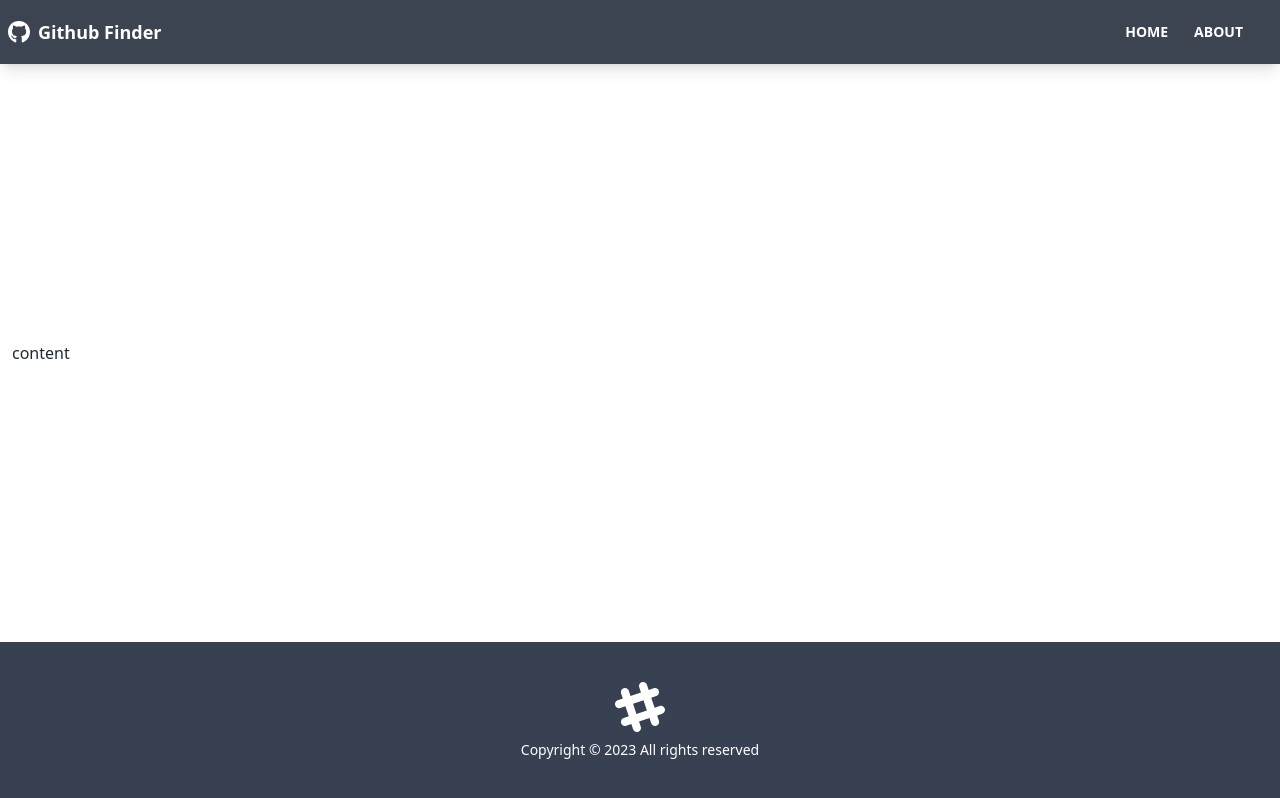
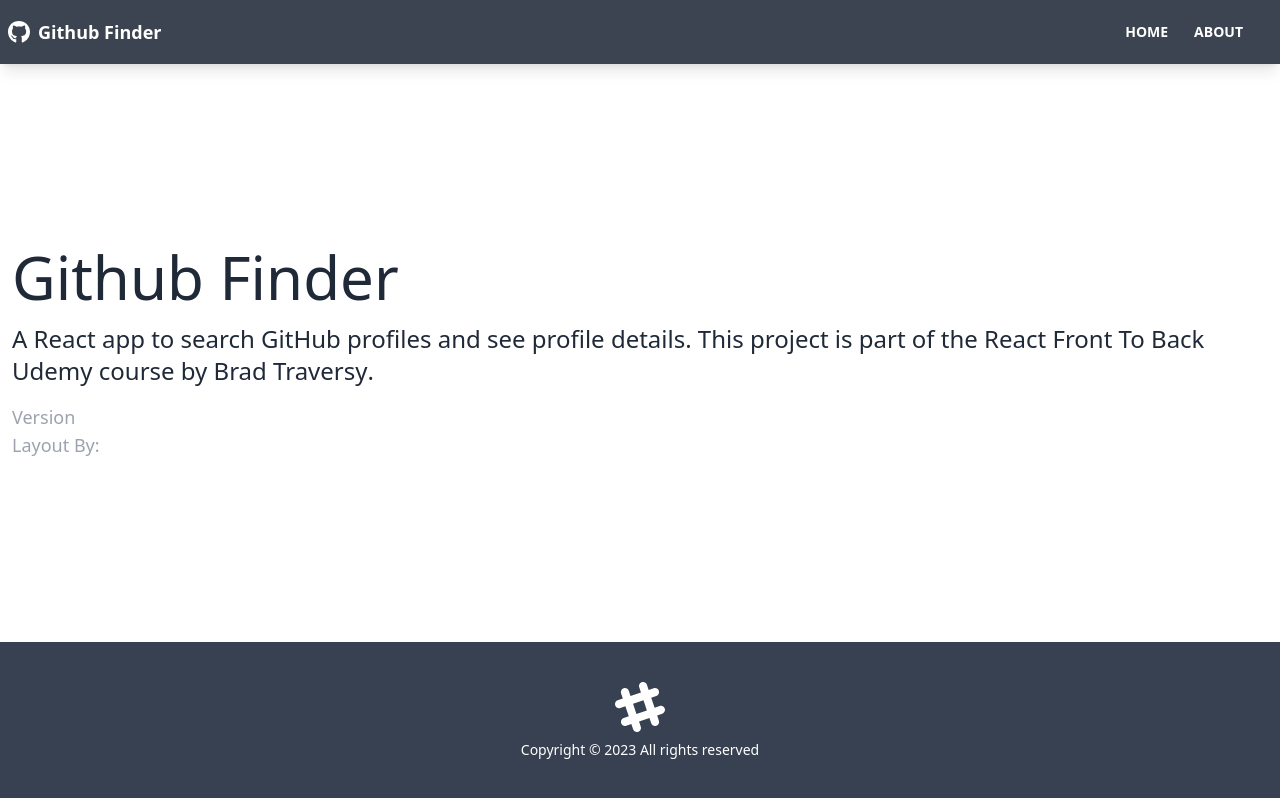
Before and after one commit to Nathan-Mulugeta/Github-finder, a React (Create React App) app: page /about in a window 1280 px wide. Built offline with nearby package versions, Linux system fonts and the light colour scheme.

Commit message:
finished with the layout and added the fetch for users from github api

```diff
--- a/src/App.js
+++ b/src/App.js
@@ -1,4 +1,7 @@
-import { BrowserRouter as Router, Route } from "react-router-dom";
+import { BrowserRouter as Router, Route, Routes } from "react-router-dom";
+import Home from "./pages/Home";
+import About from "./pages/About";
+import NotFound from "./pages/NotFound";
 import Navbar from "./components/layout/Navbar";
 import Footer from "./components/layout/Footer";
 
@@ -7,7 +10,13 @@
     <Router>
       <div className="flex flex-col justify-between h-screen">
         <Navbar />
-        <main className="container mx-auto px-3 pb-12">content</main>
+        <main className="container mx-auto px-3 pb-12">
+          <Routes>
+            <Route path="/" element={<Home />} />
+            <Route path="/about" element={<About />} />
+            <Route path="/*" element={<NotFound />} />
+          </Routes>
+        </main>
         <Footer />
       </div>
     </Router>
--- /dev/null
+++ b/src/components/users/UserResults.jsx
@@ -0,0 +1,46 @@
+import { useEffect, useState } from "react";
+
+function UserResults() {
+  const [users, setUsers] = useState([]);
+  const [loading, setLoading] = useState(true);
+
+  useEffect(() => {
+    fetchUsers();
+  }, []);
+
+  const fetchUsers = async () => {
+    const response = await fetch(`${process.env.REACT_APP_GITHUB_URL}/users`, {
+      headers: {
+        Authorization: `token ${process.env.REACT_APP_GITHUB_TOKEN}`,
+      },
+    });
+    const data = await response.json();
+    setUsers(data);
+    setLoading(false);
+  };
+
+  if (loading) {
+    return <h3>Loading...</h3>;
+  }
+  return (
+    <div className="grid grid-cols-1 gap-8 xl:grid-cols-4 lg:grid-cols-3 md:grid-cols-2">
+      {users.map((user) => (
+        <h3>{user.login}</h3>
+      ))}
+    </div>
+  );
+
+  //   if (!loading) {
+  //     return (
+  //       <div className="grid grid-cols-1 gap-8 xl:grid-cols-4 lg:grid-cols-3 md:grid-cols-2">
+  //         {users.map((user) => (
+  //           <h3>{user.login}</h3>
+  //         ))}
+  //       </div>
+  //     );
+  //   } else {
+  //     return <h3>Loading...</h3>;
+  //   }
+}
+
+export default UserResults;
--- /dev/null
+++ b/src/pages/About.jsx
@@ -0,0 +1,33 @@
+function About() {
+  return (
+    <>
+      <h1 className="text-6xl mb-4">Github Finder</h1>
+      <p className="mb-4 text-2xl font-light">
+        A React app to search GitHub profiles and see profile details. This
+        project is part of the
+        {
+          <a href="https://www.udemy.com/course/modern-react-front-to-back/">
+            {" "}
+            React Front To Back
+          </a>
+        }{" "}
+        Udemy course by
+        <strong>
+          <a href="https://traversymedia.com"> Brad Traversy</a>
+        </strong>
+        .
+      </p>
+      <p className="text-lg text-gray-400">
+        Version <span className="text-white">1.0.0</span>
+      </p>
+      <p className="text-lg text-gray-400">
+        Layout By:{" "}
+        <a className="text-white" href="https://twitter.com/hassibmoddasser">
+          Hassib Moddasser
+        </a>
+      </p>
+    </>
+  );
+}
+
+export default About;
--- /dev/null
+++ b/src/pages/Home.jsx
@@ -0,0 +1,12 @@
+import UserResults from "../components/users/UserResults";
+
+function Home() {
+  return (
+    <>
+      {/* Search Component */}
+      <UserResults />
+    </>
+  );
+}
+
+export default Home;
--- /dev/null
+++ b/src/pages/NotFound.jsx
@@ -0,0 +1,21 @@
+import { FaHome } from "react-icons/fa";
+import { Link } from "react-router-dom";
+
+function NotFound() {
+  return (
+    <div className="hero">
+      <div className="text-center hero-content">
+        <div className="max-w-lg">
+          <h1 className="text-8xl font-bold mb-8">Oops!</h1>
+          <p className="text-5xl mb-8">404 - Page not found!</p>
+          <Link to="/" className="btn btn-primary btn-lg">
+            <FaHome className="mr-2" />
+            Back To Home
+          </Link>
+        </div>
+      </div>
+    </div>
+  );
+}
+
+export default NotFound;
```
Also changed, not shown: 1 other file (tests, documents, lock files or other folders).
